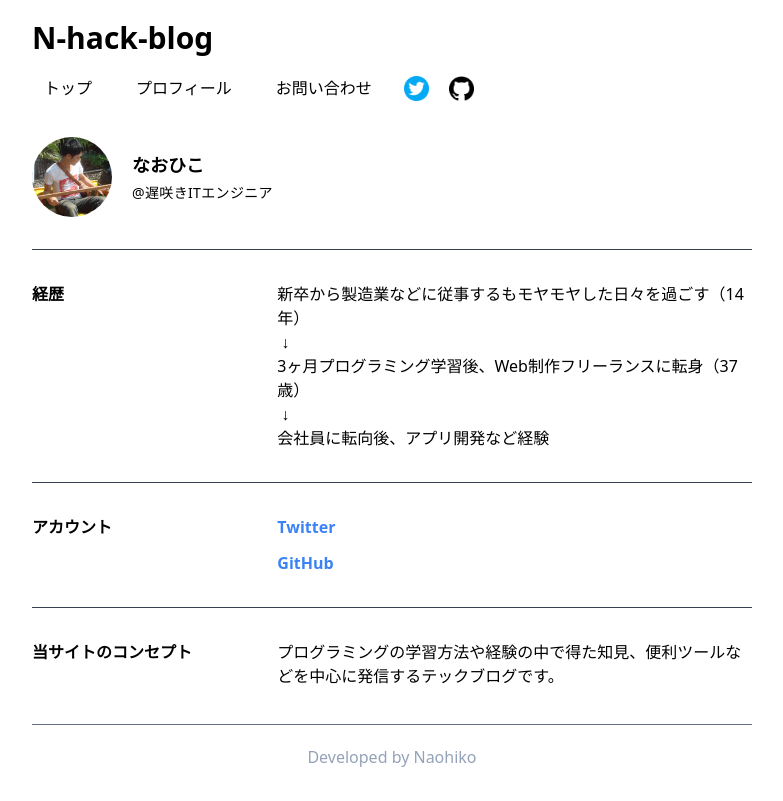
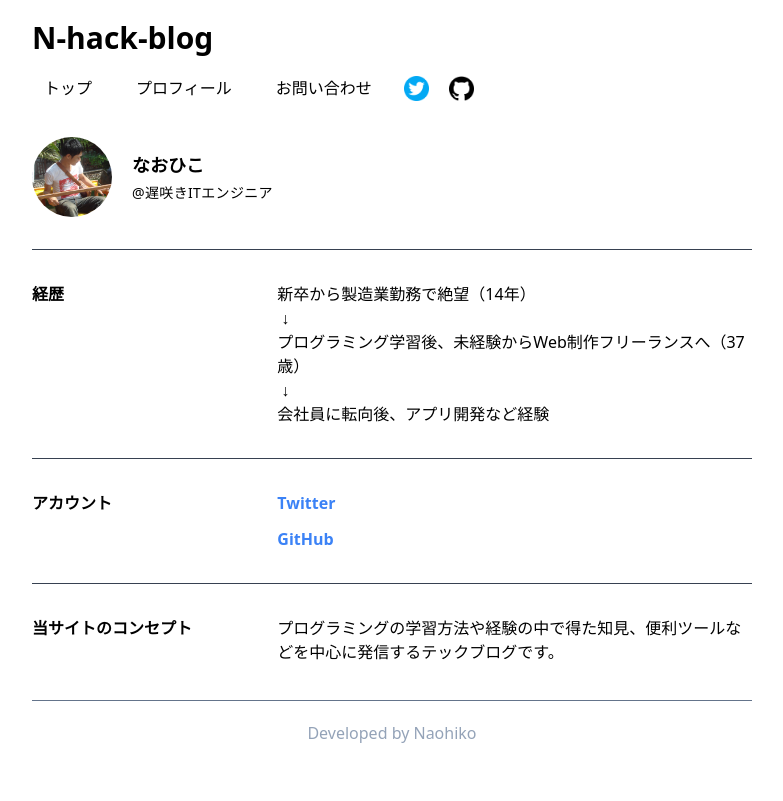
Before and after one commit to naohiko560/nextjs13-blog, a Next.js app: page /profile in a window 1280 px wide. Shown: the whole page, without its empty margins (248-1031 px from the left). Built offline with nearby package versions, Linux system fonts and the light colour scheme; no server answers.

Commit message:
サイトマップの設定変更

```diff
--- a/next-sitemap.config.js
+++ b/next-sitemap.config.js
@@ -1,6 +1,8 @@
 /** @type {import('next-sitemap').IConfig} */
 module.exports = {
   siteUrl: process.env.SITE_URL || 'https://www.nhackblog.com/',
-  generateRobotsTxt: true, // (optional)
-  // ...other options
+  changefreq: 'weekly',
+  generateRobotsTxt: true,
+  sitemapSize: 7000,
+  outDir: './out',
 };
--- a/src/app/profile/page.tsx
+++ b/src/app/profile/page.tsx
@@ -29,12 +29,10 @@ const ProfilePage = () => {
             <div className="py-8 grid-cols-1 grid md:grid-cols-3 md:gap-4 border-t border-gray-700">
               <dt className="font-bold">経歴</dt>
               <dd className="md:col-span-2 sm:mt-1 md:mt-0">
-                <p>
-                  新卒から製造業などに従事するもモヤモヤした日々を過ごす（14年）
-                </p>
+                <p>新卒から製造業勤務で絶望（14年）</p>
                 <p className="ml-1">↓</p>
                 <p>
-                  3ヶ月プログラミング学習後、Web制作フリーランスに転身（37歳）
+                  プログラミング学習後、未経験からWeb制作フリーランスへ（37歳）
                 </p>
                 <p className="ml-1">↓</p>
                 <p>会社員に転向後、アプリ開発など経験</p>
```
Also changed, not shown: public/robots.txt (deleted), 2 other files (tests, documents, lock files or other folders).
